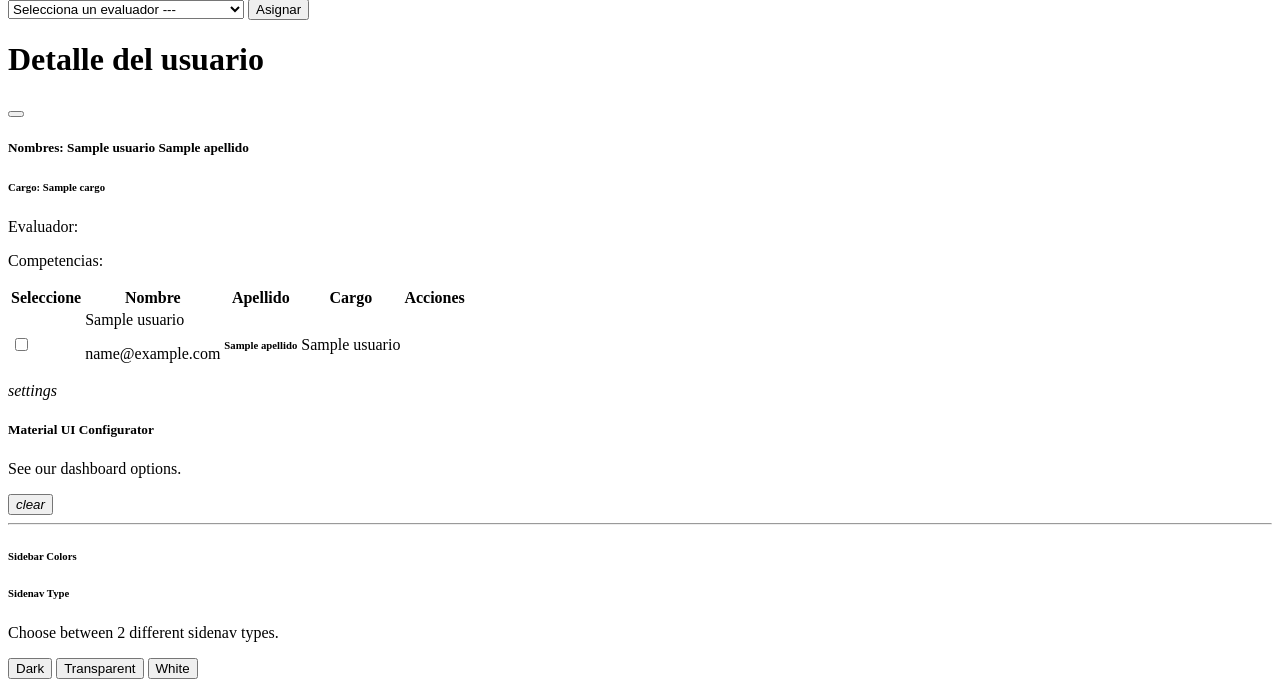
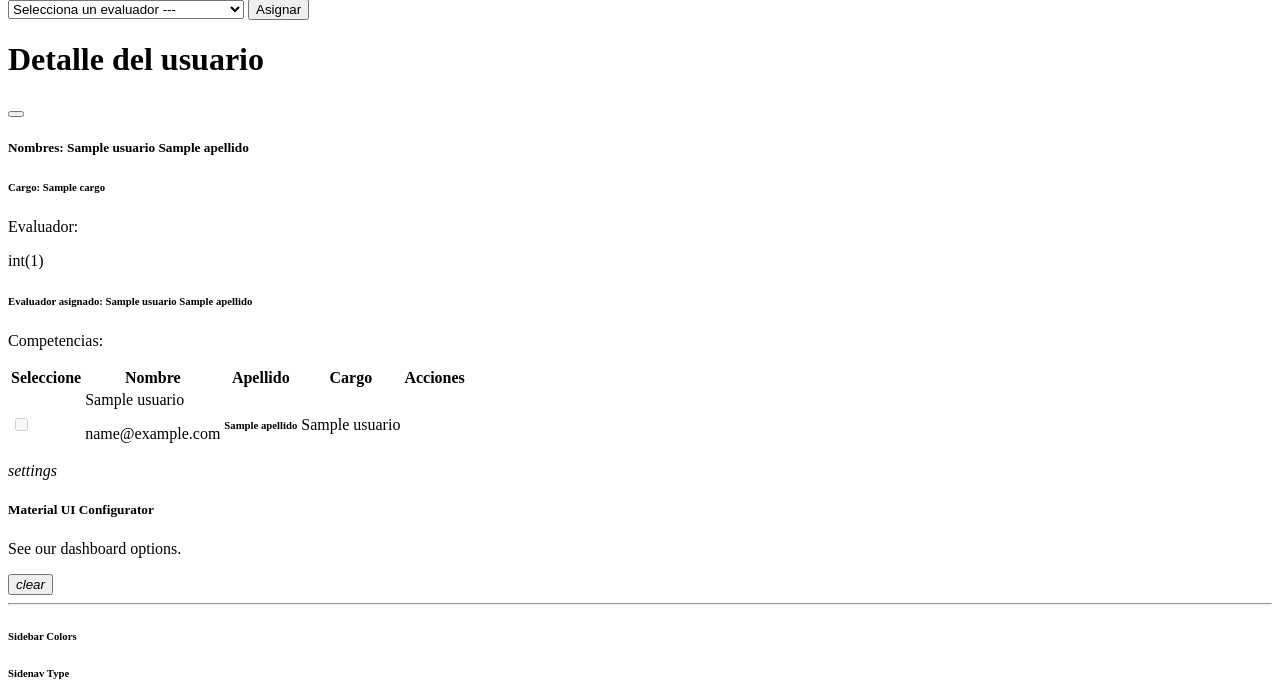
Before and after one commit to littlejhon001/competencias, a CodeIgniter app: the page made by application/views/admin/asignar_evaluador.php in a window 1280 px wide. Shown: the part 300-996 px from the top of the page. Run offline with CodeIgniter, Linux system fonts and the light colour scheme; the template is opened without the code that fills it: most values are stand-ins (such as "Sample title", 1, 10 or a date in 2020); data that the repository does not hold is empty; some libraries are stand-ins or nearby versions.

Commit message:
Cambios vista g evaluador

```diff
--- a/application/controllers/Competencias.php
+++ b/application/controllers/Competencias.php
@@ -26,7 +26,7 @@ class Competencias extends CI_Controller
 		$user_data = $this->session->userdata('user_data');
 		// Verificar si el usuario está logeado
 		if (!empty($user_data)) {
-			if ($this->Usuario_model->has_role($user_data->id, 'Administrador') || $this->Usuario_model->has_role($user_data->id, 'Gestor de Evaluadores')) {
+			if ($this->Usuario_model->has_role($user_data->id, 'Administrador') ) {
 				// Si el usuario es administrador, cargar el header y la vista de dashboard
 				// $data['competencias'] = $this->Competencias_model->findAll();
 				$data['user_data'] = $user_data;
--- a/application/views/admin/asignar_evaluador.php
+++ b/application/views/admin/asignar_evaluador.php
@@ -16,7 +16,7 @@
             <li class="breadcrumb-item text-sm"><a class="opacity-5 text-dark" href="javascript:;">Pages</a></li>
             <li class="breadcrumb-item text-sm text-dark active" aria-current="page">index</li>
           </ol> -->
-                    <!-- <pre><?php  // echo print_r($cargo, true)        ?></pre> -->
+                    <!-- <pre><?php  // echo print_r($cargo, true)                        ?></pre> -->
 
 
                     <h6 class="font-weight-bolder mb-0">Bienvenido de nuevo
@@ -89,7 +89,7 @@
             <h2>Bienvenidos líderes '' </h2>
             <div class="row">
                 <!-- <h2 class="font-weight-bolder my-3 mb-4">Asignar evaluadores a
-                    <?php // echo $area            ?>
+                    <?php // echo $area                            ?>
                 </h2> -->
                 <p>
                     Gracias por ayudarnos en el proceso de evaluación de competencias de nuestros colaboradores. Por
@@ -123,11 +123,11 @@
                                     <!-- <select class="form-select" id="competencia" aria-label="Seleccionar opción"
                                         name="competencia">
                                         <option selected value="">Selecciona la competencia ---</option>
-                                        <?php // foreach ($competencias as $row) {           ?>
+                                        <?php // foreach ($competencias as $row) {                           ?>
                                             <option value=" <?php echo $row->id ?>">
-                                                <?php // echo $row->nombre           ?>
+                                                <?php // echo $row->nombre                           ?>
                                             </option>
-                                        <?php // }           ?>
+                                        <?php // }                           ?>
 
                                     </select> -->
                                     <button id="asignar" type="submit"
@@ -162,14 +162,19 @@
                                             <tbody>
 
                                                 <?php foreach ($usuarios as $row) { ?>
-                                                    <tr
-                                                        class="<?php echo $row->id_evaluador == '' ? "bg-sin_asignar" : "bg-asignado" ?>">
+                                                    <tr class="">
+                                                        <td class="align-middle text-center text-sm">
+                                                            <?php if (empty($row->id_evaluador)) { ?>
+                                                                <input class="mt-2 text-center checkbox-seleccion"
+                                                                    type="checkbox" name="usuarios_seleccionados[]"
+                                                                    value="<?php echo $row->id ?>">
+                                                            <?php } else { ?>
+                                                                <input class="mt-2 text-center checkbox-seleccion"
+                                                                    type="checkbox" name="usuarios_seleccionados[]"
+                                                                    value="<?php echo $row->id ?>" disabled>
+                                                            <?php } ?>
+                                                        </td>
 
-                                                        <td class="align-middle text-center text-sm>">
-                                                            <input class="mt-2 text-center checkbox-seleccion"
-                                                                type="checkbox" name="usuarios_seleccionados[]"
-                                                                value="<?php echo $row->id ?>">
-                                                        </td>
                                                         <td>
                                                             <div class="d-flex px-2 py-1">
                                                                 <div class="d-flex ms-2 flex-column justify-content-center">
@@ -189,18 +194,18 @@
                                                             <?php echo $row->nombre_cargo ?>
                                                         </td>
                                                         <!-- <td class="align-middle text-center text-sm">
-                                                            <?php // echo $row->numero_competencias           ?>
+                                                            <?php // echo $row->numero_competencias                           ?>
                                                         </td> -->
                                                         <td class="align-middle text-center">
                                                             <a type="button" class=" " data-bs-toggle="modal"
-                                                                data-bs-target="#detalles<?php $row->id ?>">
+                                                                data-bs-target="#detalles<?php echo $row->id ?>">
                                                                 <i class="text-warning bi bi-eye"></i>
                                                             </a>
 
                                                         </td>
                                                     </tr>
 
-                                                    <div class="modal fade" id="detalles<?php $row->id ?>" tabindex="-1"
+                                                    <div class="modal fade" id="detalles<?php echo $row->id?>" tabindex="-1"
                                                         aria-labelledby="exampleModalLabel" aria-hidden="true">
                                                         <div class="modal-dialog">
                                                             <div class="modal-content">
@@ -211,8 +216,6 @@
                                                                         data-bs-dismiss="modal" aria-label="Close"></button>
                                                                 </div>
                                                                 <div class="modal-body">
-
-
                                                                     <div class="card" style="width: auto;">
                                                                         <div class="card-body">
                                                                             <h5 class="card-title">Nombres:
@@ -224,6 +227,24 @@
                                                                                 <?php echo $row->cargo ?>
                                                                             </h6>
                                                                             <p class="card-text">Evaluador:</p>
+
+                                                                            <?php
+                                                                            // Buscar el nombre del evaluador basado en el id_evaluador
+                                                                            $nombre_evaluador = "No asignado";
+                                                                            foreach ($usuarios as $usuario) {
+                                                                               var_dump($usuario->id_evaluador);
+                                                                                if ($usuario->id == $row->id_evaluador) {
+                                                                                    $nombre_evaluador = $usuario->nombre . ' ' . $usuario->apellido;
+                                                                                    break; // Salir del bucle una vez encontrado el nombre del evaluador
+                                                                                }
+                                                                            }
+                                                                            ?>
+                                                                            <h6
+                                                                                class="text-md <?php echo ($nombre_evaluador != "No asignado") ? 'bg-asignado' : 'bg-sin_asignar'; ?>">
+                                                                                Evaluador asignado:
+                                                                                <?php echo $nombre_evaluador; ?>
+                                                                            </h6>
+
                                                                             <p class="card-text">Competencias:</p>
 
                                                                         </div>
@@ -382,38 +403,9 @@
 
     <script>
 
-        $(document).ready(function () {
-            $('#tabla-usuarios-asignar').DataTable({
-                "language": {
-                    "decimal": "",
-                    "emptyTable": "No hay datos disponibles en la tabla",
-                    "info": "Mostrando _START_ a _END_ de _TOTAL_ entradas",
-                    "infoEmpty": "Mostrando 0 a 0 de 0 entradas",
-                    "infoFiltered": "(filtrado de _MAX_ entradas totales)",
-                    "infoPostFix": "",
-                    "thousands": ",",
-                    "lengthMenu": "Mostrar _MENU_ entradas",
-                    "loadingRecords": "Cargando...",
-                    "processing": "Procesando...",
-                    "search": "Buscar:",
-                    "zeroRecords": "No se encontraron registros coincidentes",
-                    "paginate": {
-                        "first": "Primero",
-                        "last": "Último",
-                        "next": "Siguiente",
-                        "previous": "Anterior"
-                    },
-                    "aria": {
-                        "sortAscending": ": activar para ordenar la columna en orden ascendente",
-                        "sortDescending": ": activar para ordenar la columna en orden descendente"
-                    }
-                }
-            });
-        });
 
 
         $(document).ready(function () {
-
 
             $('#formulario-asignacion').submit(function (event) {
                 // Obtener el valor seleccionado del select de evaluador
@@ -492,6 +484,48 @@
     </script>
 
 
+    <script>
+        $(document).ready(function () {
+            $('#tabla-usuarios-asignar').DataTable({
+                "language": {
+                    "decimal": "",
+                    "emptyTable": "No hay datos disponibles en la tabla",
+                    "info": "Mostrando _START_ a _END_ de _TOTAL_ entradas",
+                    "infoEmpty": "Mostrando 0 a 0 de 0 entradas",
+                    "infoFiltered": "(filtrado de _MAX_ entradas totales)",
+                    "infoPostFix": "",
+                    "thousands": ",",
+                    "lengthMenu": "Mostrar _MENU_ entradas",
+                    "loadingRecords": "Cargando...",
+                    "processing": "Procesando...",
+                    "search": "Buscar:",
+                    "zeroRecords": "No se encontraron registros coincidentes",
+                    "paginate": {
+                        "first": "Primero",
+                        "last": "Último",
+                        "next": "Siguiente",
+                        "previous": "Anterior"
+                    },
+                    "aria": {
+                        "sortAscending": ": activar para ordenar la columna en orden ascendente",
+                        "sortDescending": ": activar para ordenar la columna en orden descendente"
+                    }
+                },
+                "rowCallback": function (row, data) {
+                    console.log(data.id_evaluador)
+                    // Aquí se aplica la lógica para colorear el row
+                    if (data.id_evaluador == '') {
+                        $(row).addClass('bg-sin_asignar'); // Agregar clase de color verde
+                    } else {
+                        $(row).addClass('bg-asignado'); // Agregar clase de color rojo
+                    }
+                }
+            });
+        });
+
+
+    </script>
+
 
     <!--   Core JS Files   -->
     <script src="../assets/js/core/popper.min.js"></script>
--- a/assets/DataTables/datatables.css
+++ b/assets/DataTables/datatables.css
@@ -364,9 +364,9 @@ table.dataTable > tfoot > tr > td {
   border-top: 1px solid rgba(0, 0, 0, 0.3);
   padding: 10px 10px 6px 10px;
 }
-table.dataTable > tbody > tr {
+/* table.dataTable > tbody > tr {
   background-color: transparent;
-}
+} */
 table.dataTable > tbody > tr:first-child > * {
   border-top: none;
 }
```
Also changed, not shown: assets/css/material-dashboard.css.
